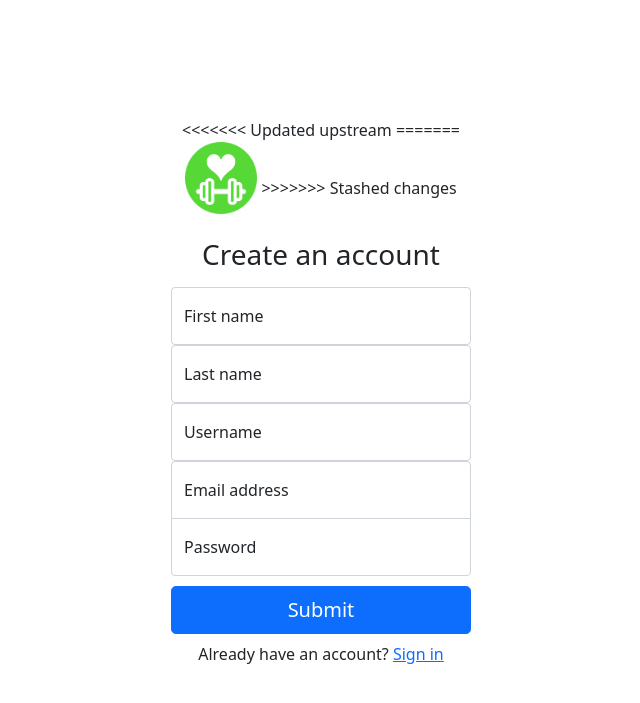
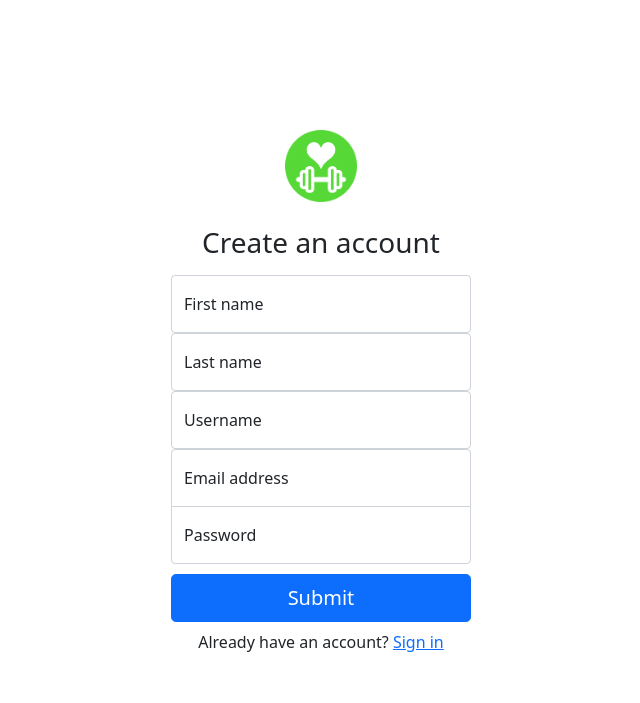
Before and after one commit to willfenton/health-tracker, a Django app: page /register in a window 1280 px wide. Shown: the top 703 px of the page, without its empty margins (319-959 px from the left). Run offline with Django 3.2, Linux system fonts and the light colour scheme.

Commit message:
Fixed bad merge

```diff
--- a/health_tracker/base_app/templates/login.html
+++ b/health_tracker/base_app/templates/login.html
@@ -51,11 +51,7 @@
 {% block body %}
     <main class="form-signin text-center">
         <form>
-<<<<<<< Updated upstream
-            {# <img class="mb-4" src="../assets/brand/bootstrap-logo.svg" alt="" width="72" height="57"> #}
-=======
             <img class="mb-4" src="{% static 'icon.png' %}" alt="" width="72" height="72">
->>>>>>> Stashed changes
             <h1 class="h3 mb-3 fw-normal">Sign in</h1>
 
             <div class="form-floating">
--- a/health_tracker/base_app/templates/register.html
+++ b/health_tracker/base_app/templates/register.html
@@ -51,11 +51,7 @@
 {% block body %}
     <main class="form-signin text-center">
         <form>
-<<<<<<< Updated upstream
-            {# <img class="mb-4" src="../assets/brand/bootstrap-logo.svg" alt="" width="72" height="57"> #}
-=======
             <img class="mb-4" src="{% static 'icon.png' %}" alt="" width="72" height="72">
->>>>>>> Stashed changes
             <h1 class="h3 mb-3 fw-normal">Create an account</h1>
 
             <div class="form-floating">
```
